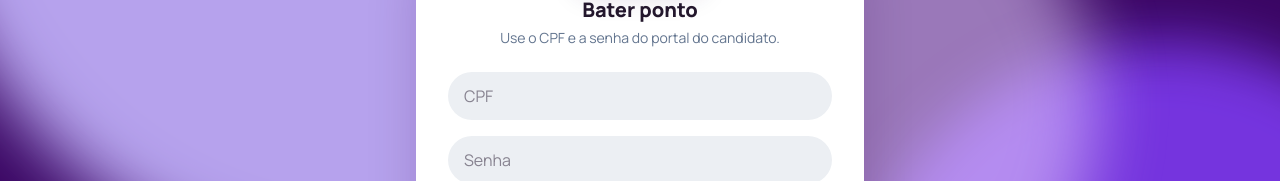
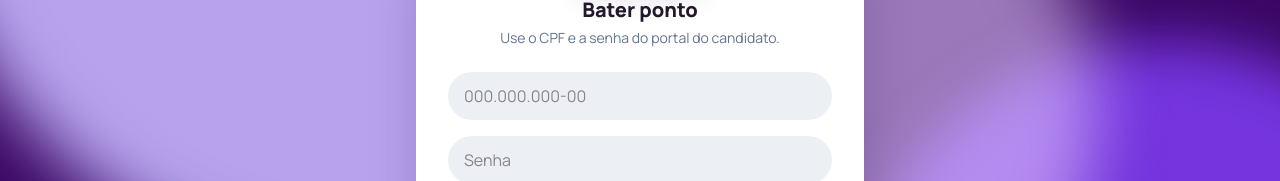
Before and after one commit to caiovpinheiro/sistema-dna-empresas, a React (Vite) app in the folder frontend/: page /ponto/login in a window 1280 px wide. Shown: the part 294-475 px from the top of the page. Built offline with nearby package versions, Linux system fonts and the light colour scheme.

Commit message:
Limita o CPF do ponto a números.

```diff
--- a/frontend/src/pages/ponto-colaborador.tsx
+++ b/frontend/src/pages/ponto-colaborador.tsx
@@ -34,7 +34,7 @@ export function PontoLoginPage() {
           </span>
           <h1 className="text-center text-xl font-extrabold">Bater ponto</h1>
           <p className="mt-1 text-center text-sm text-slate-500">Use o CPF e a senha do portal do candidato.</p>
-          <input className="mt-6 h-12 w-full rounded-full bg-[#eceff3] px-4 text-sm outline-none focus:ring-4 focus:ring-[#7c3aed]/20" inputMode="numeric" autoComplete="username" required placeholder="CPF" aria-label="CPF" value={cpf} onChange={(event) => setCpf(event.target.value)} />
+          <input className="mt-6 h-12 w-full rounded-full bg-[#eceff3] px-4 text-sm outline-none focus:ring-4 focus:ring-[#7c3aed]/20" inputMode="numeric" autoComplete="username" required placeholder="000.000.000-00" aria-label="CPF" maxLength={14} value={cpf} onChange={(event) => setCpf(mascaraCpf(event.target.value))} />
           <input className="mt-4 h-12 w-full rounded-full bg-[#eceff3] px-4 text-sm outline-none focus:ring-4 focus:ring-[#7c3aed]/20" type="password" autoComplete="current-password" required placeholder="Senha" aria-label="Senha" value={password} onChange={(event) => setPassword(event.target.value)} />
           {erro ? <p className="mt-3 text-sm text-rose-600" role="alert">{erro}</p> : null}
           <button className="mt-6 h-12 w-full rounded-full bg-[#7c3aed] text-sm font-bold tracking-wide text-white transition duration-200 hover:bg-[#6d28d9] active:scale-[0.98] disabled:opacity-60" disabled={login.isPending}>
@@ -162,6 +162,14 @@ export function PontoPage() {
   );
 }
 
+function mascaraCpf(valor: string) {
+  const digitos = valor.replace(/\D/g, "").slice(0, 11);
+  return digitos
+    .replace(/(\d{3})(\d)/, "$1.$2")
+    .replace(/(\d{3})(\d)/, "$1.$2")
+    .replace(/(\d{3})(\d{1,2})$/, "$1-$2");
+}
+
 function horaSp() {
   return new Intl.DateTimeFormat("pt-BR", { timeZone: "America/Sao_Paulo", hour: "2-digit", minute: "2-digit", second: "2-digit", hourCycle: "h23" }).format(new Date());
 }
```
